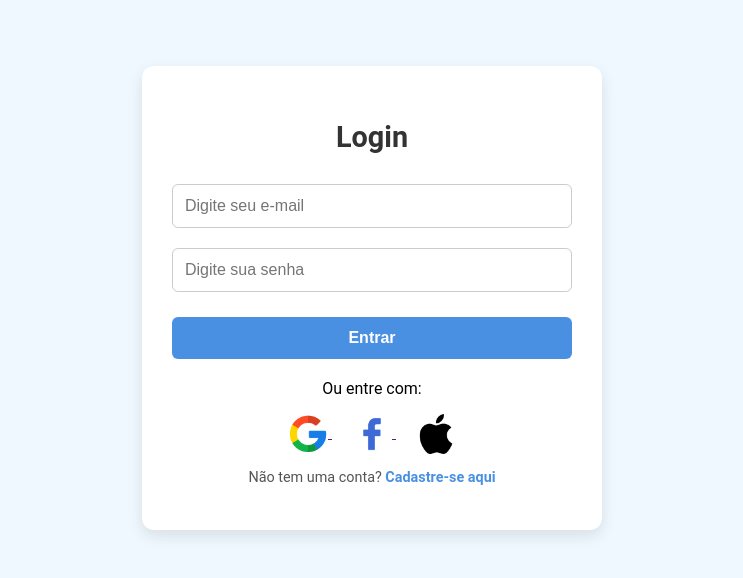
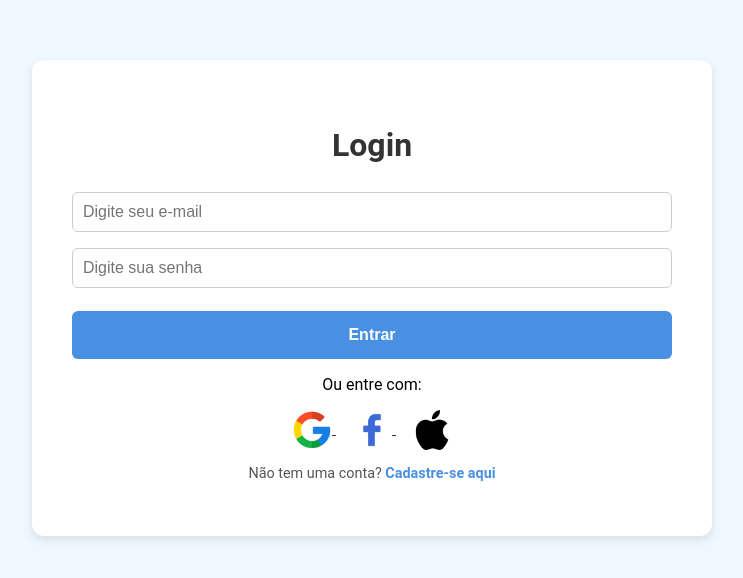
Before and after one commit to NTH18/MEU-PROJETO, a plain HTML site: page infrastructure/register/login.html in a window 1280 px wide. Shown: the part 102-680 px from the top of the page, without its empty margins (268-1011 px from the left). Drawn offline with Linux system fonts and the light colour scheme.

Commit message:
update atvd 9

```diff
--- a/infrastructure/assets/css/login.css
+++ b/infrastructure/assets/css/login.css
@@ -1,104 +1,153 @@
-/* Estilização geral */
+/* Estilização geral para mobile first */
 body {
-    display: flex; /* Define a exibição do body como flexbox */
-    justify-content: center; /* Centraliza horizontalmente */
-    align-items: center; /* Centraliza verticalmente */
-    height: 100vh; /* Ocupa a altura total da janela de visualização */
-    background-color: #f0f8ff; /* Define a cor de fundo */
-    margin: 0; /* Remove a margem padrão */
-    font-family: 'Roboto', sans-serif; /* Define a fonte do texto */
+    display: flex;
+    flex-direction: column; /* Coloca o conteúdo em coluna */
+    justify-content: center;
+    align-items: center;
+    min-height: 100vh;
+    background-color: #f0f8ff;
+    margin: 0;
+    font-family: 'Roboto', sans-serif;
 }
 
 /* Container do formulário */
 .container {
-    width: 100%; /* Largura total */
-    max-width: 400px; /* Largura máxima de 400px */
-    padding: 30px; /* Espaçamento interno */
-    background-color: #ffffff; /* Cor de fundo branca */
-    border-radius: 12px; /* Bordas arredondadas */
-    box-shadow: 0 6px 15px rgba(0, 0, 0, 0.1); /* Sombra para efeito de profundidade */
-    text-align: center; /* Centraliza o texto */
-    margin: 20px; /* Espaçamento externo */
+    width: 90%; /* Largura de 90% para melhor adaptação em telas pequenas */
+    max-width: 400px;
+    padding: 20px; /* Padding menor para telas pequenas */
+    background-color: #ffffff;
+    border-radius: 12px;
+    box-shadow: 0 4px 10px rgba(0, 0, 0, 0.1);
+    text-align: center;
+    margin: 15px;
 }
 
 /* Título */
 h2 {
-    margin-bottom: 20px; /* Espaço abaixo do título */
-    font-size: 1.8em; /* Tamanho da fonte */
-    color: #333; /* Cor do texto */
+    margin-bottom: 15px; /* Margem reduzida */
+    font-size: 1.5em; /* Tamanho menor em telas pequenas */
+    color: #333;
 }
 
 /* Inputs de formulário */
 input[type="email"],
 input[type="password"] {
-    width: 100%; /* Largura total */
-    padding: 12px; /* Espaçamento interno */
-    margin: 10px 0; /* Margem superior e inferior */
-    border: 1px solid #ccc; /* Borda cinza clara */
-    border-radius: 6px; /* Bordas arredondadas */
-    font-size: 1em; /* Tamanho da fonte */
-    box-sizing: border-box; /* Inclui o padding na largura total */
-    transition: border-color 0.3s; /* Transição suave da cor da borda */
+    width: 100%;
+    padding: 10px; /* Padding reduzido */
+    margin: 8px 0; /* Margem menor */
+    border: 1px solid #ccc;
+    border-radius: 6px;
+    font-size: 1em;
+    box-sizing: border-box;
+    transition: border-color 0.3s;
 }
 
 input[type="email"]:focus,
 input[type="password"]:focus {
-    border-color: #4a90e2; /* Cor da borda ao focar */
-    outline: none; /* Remove o contorno padrão */
+    border-color: #4a90e2;
+    outline: none;
 }
 
 /* Botão de envio */
 button {
-    width: 100%; /* Largura total */
-    padding: 12px; /* Espaçamento interno */
-    background-color: #4a90e2; /* Cor de fundo */
-    border: none; /* Sem borda */
-    color: #fff; /* Cor do texto */
-    border-radius: 6px; /* Bordas arredondadas */
-    font-size: 1em; /* Tamanho da fonte */
-    font-weight: bold; /* Texto em negrito */
-    cursor: pointer; /* Indica que é clicável */
-    margin-top: 15px; /* Espaço superior */
-    transition: background-color 0.3s, transform 0.2s; /* Transição de cor e transformação */
+    width: 100%;
+    padding: 10px; /* Padding menor para telas pequenas */
+    background-color: #4a90e2;
+    border: none;
+    color: #fff;
+    border-radius: 6px;
+    font-size: 1em;
+    font-weight: bold;
+    cursor: pointer;
+    margin-top: 10px; /* Margem menor */
+    transition: background-color 0.3s, transform 0.2s;
 }
 
 button:hover {
-    background-color: #357abd; /* Cor de fundo ao passar o mouse */
+    background-color: #357abd;
 }
 
 button:active {
-    transform: scale(0.98); /* Reduz ligeiramente o botão ao clicar */
+    transform: scale(0.98);
 }
 
 /* Link para cadastro */
 .footer {
-    margin-top: 15px; /* Espaço superior */
-    font-size: 0.9em; /* Tamanho da fonte */
-    color: #555; /* Cor do texto */
+    margin-top: 10px; /* Margem menor */
+    font-size: 0.8em; /* Tamanho menor */
+    color: #555;
 }
 
 .footer a {
-    color: #4a90e2; /* Cor do link */
-    text-decoration: none; /* Remove o sublinhado */
-    font-weight: bold; /* Negrito */
+    color: #4a90e2;
+    text-decoration: none;
+    font-weight: bold;
 }
 
 .footer a:hover {
-    text-decoration: underline; /* Sublinhado ao passar o mouse */
+    text-decoration: underline;
 }
 
 /* Login social */
 .social-login {
-    text-align: center; /* Centraliza os elementos */
-    margin-top: 20px; /* Espaço superior */
+    text-align: center;
+    margin-top: 15px; /* Margem menor */
 }
 
 .social-login a {
-    margin: 0 10px; /* Margem lateral */
+    margin: 0 8px; /* Margem lateral menor */
 }
 
 .social-login img {
-    width: 40px; /* Ajusta a largura da imagem */
-    height: auto; /* Altura automática para manter a proporção */
-    vertical-align: middle; /* Alinha verticalmente ao meio */
+    width: 35px; /* Tamanho reduzido */
+    height: auto;
+    vertical-align: middle;
 }
+
+/* Media queries para telas maiores */
+@media (min-width: 600px) {
+    body {
+        flex-direction: row; /* Exibe o conteúdo em linha para telas maiores */
+        justify-content: center;
+        align-items: center;
+    }
+
+    .container {
+        padding: 30px; /* Aumenta o padding para telas maiores */
+        margin: 20px;
+    }
+
+    h2 {
+        font-size: 1.8em; /* Tamanho maior em telas maiores */
+        margin-bottom: 20px;
+    }
+
+    button {
+        padding: 12px; /* Aumenta o padding */
+        margin-top: 15px;
+    }
+
+    .footer {
+        margin-top: 15px;
+        font-size: 0.9em; /* Tamanho maior */
+    }
+
+    .social-login img {
+        width: 40px; /* Tamanho aumentado */
+    }
+}
+
+@media (min-width: 768px) {
+    .container {
+        max-width: 600px; /* Aumenta o limite máximo */
+        padding: 40px; /* Padding extra para telas grandes */
+    }
+
+    h2 {
+        font-size: 2em; /* Tamanho do título maior */
+    }
+
+    button {
+        padding: 15px; /* Botões maiores */
+    }
+}
```
